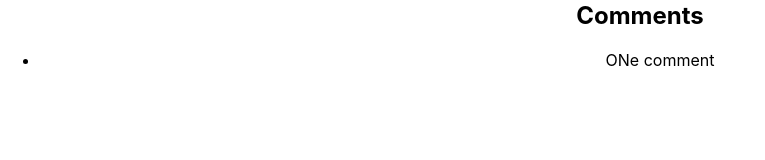
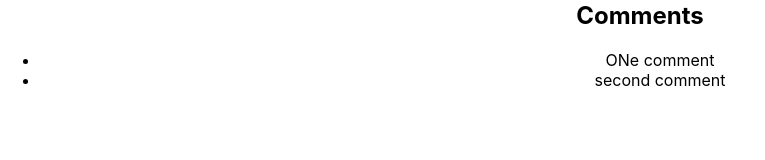
Before and after one commit to emileypalmquist/practice-workflow, a React (Create React App) app: page / in a window 1280 px wide. Shown: the part 121-281 px from the top of the page, without its empty margins (0-765 px from the left). Built offline with nearby package versions, Linux system fonts and the light colour scheme.

Commit message:
added another comment

```diff
--- a/src/Comments.js
+++ b/src/Comments.js
@@ -4,6 +4,7 @@ function Comments() {
       <h2>Comments</h2>
       <ul>
         <li>ONe comment</li>
+        <li>second comment</li>
       </ul>
     </section>
   );
```
